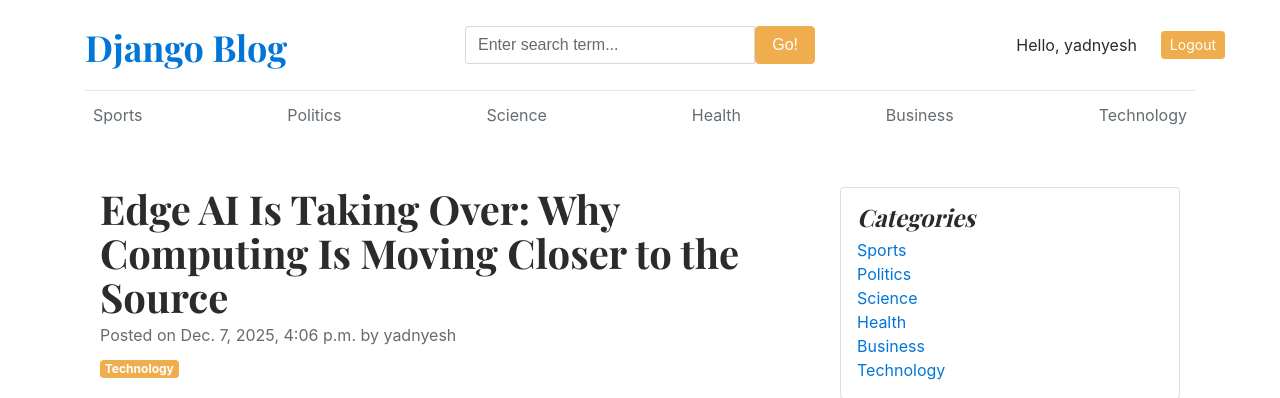
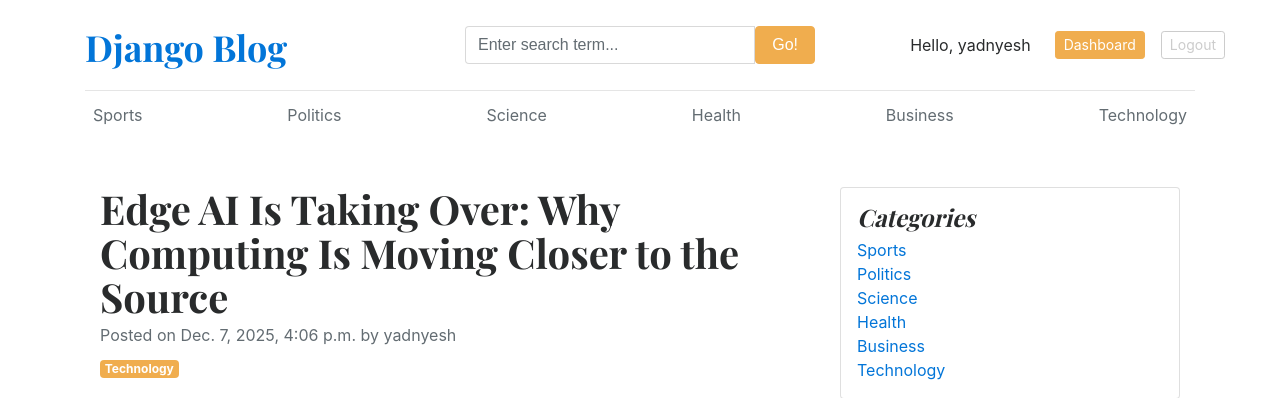
Before and after one commit to Yadnyesh2003/django-blog, a Django app: a page that uses templates/base.html in a window 1280 px wide. Shown: the top 398 px of the page. Run offline with Django 5.2, Linux system fonts and the light colour scheme; a user stored in the database is signed in; data comes from the database, SQL or seed files in the repository.

Commit message:
Adding updated base.html

```diff
--- a/templates/base.html
+++ b/templates/base.html
@@ -33,7 +33,9 @@
             {% else %}
             <span class="mr-2">Hello, {{user}}</span>
             &emsp;
-            <a class="btn btn-sm btn-warning" href="{% url 'logout' %}">Logout</a>
+            <a class="btn btn-sm btn-warning" href="{% url 'dashboard' %}">Dashboard</a>
+            &emsp;
+            <a class="btn btn-sm btn-outline-secondary" href="{% url 'logout' %}">Logout</a>
             {% endif %}
           </div>
         </div>
```
